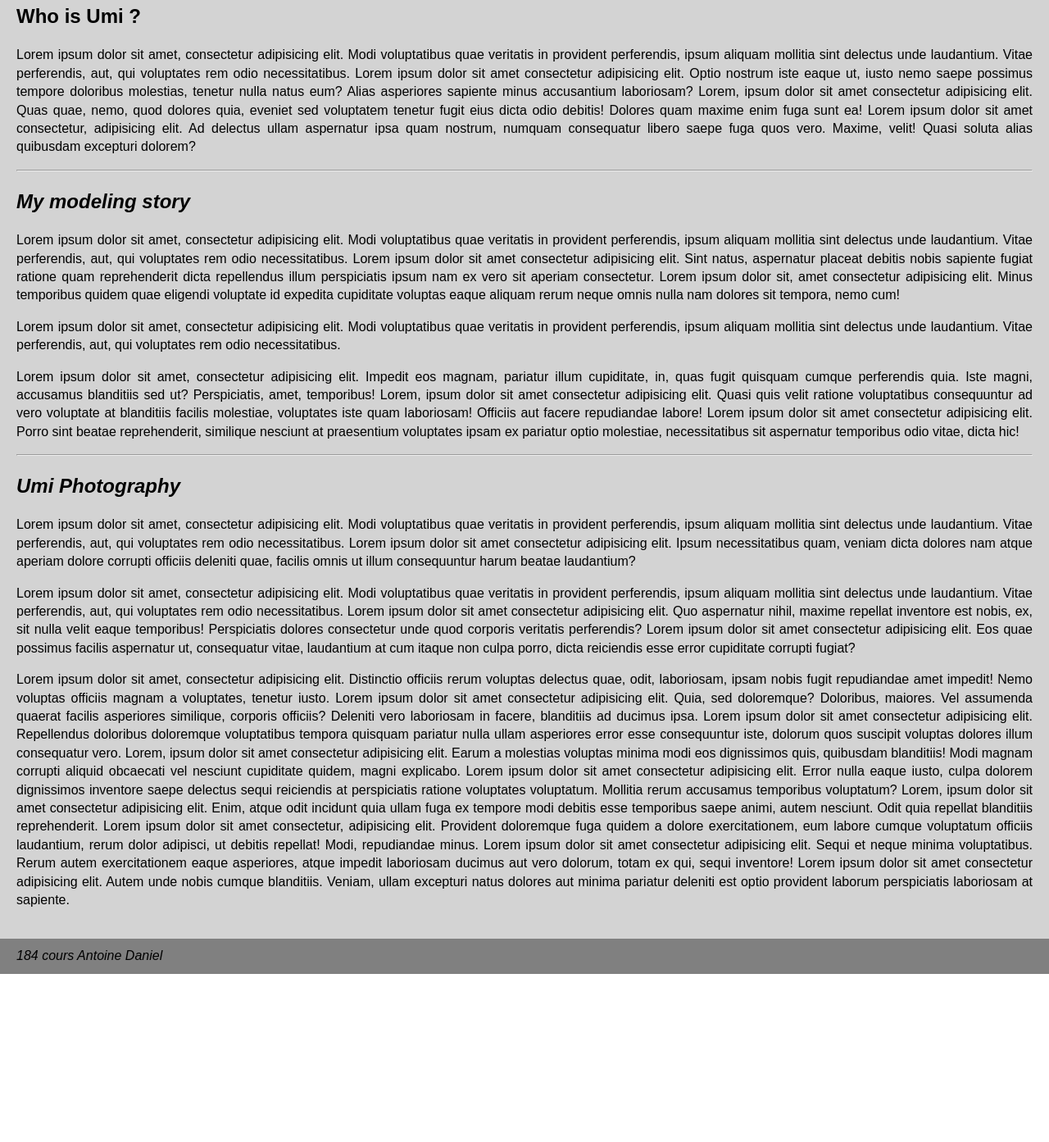
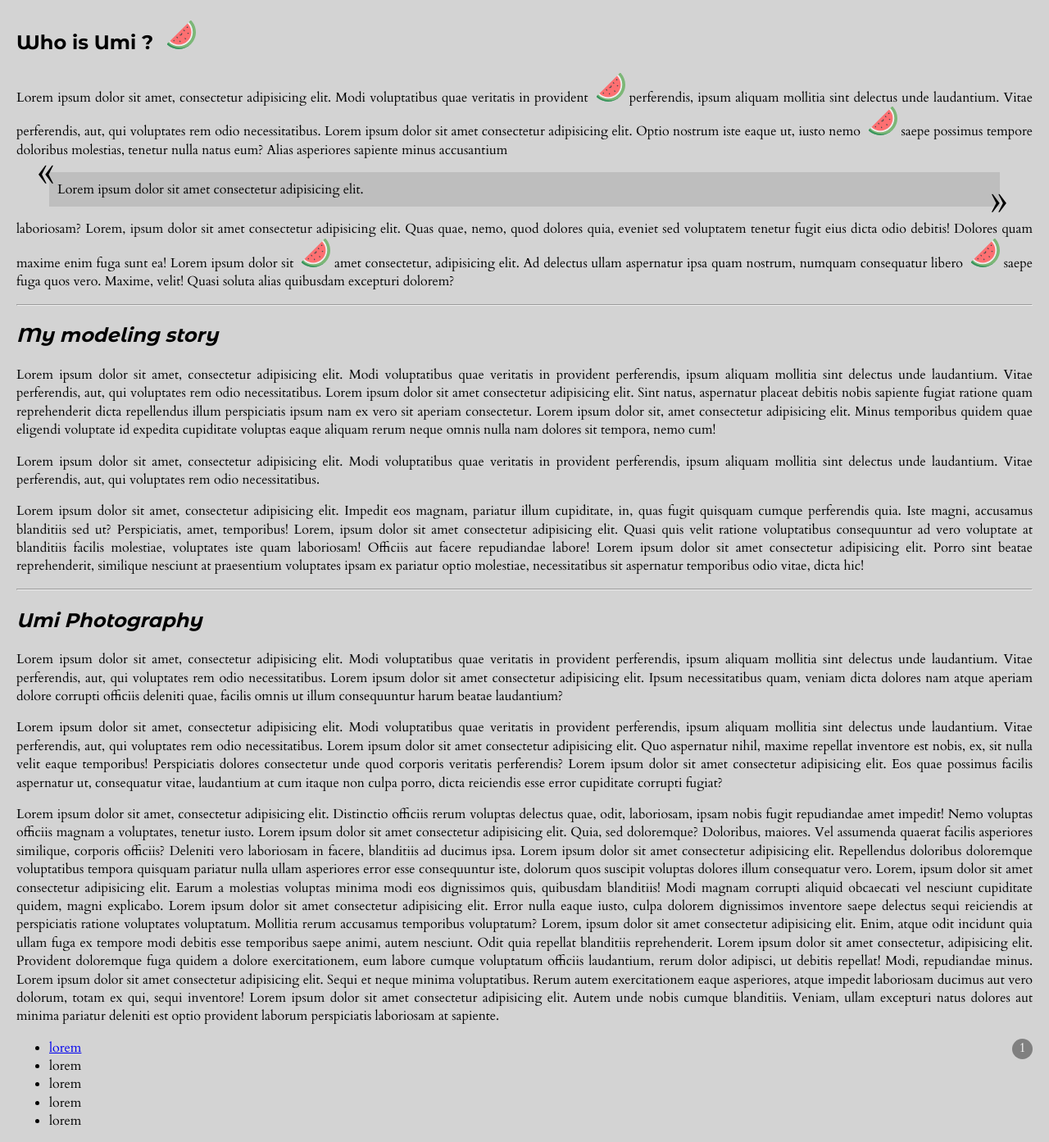
Before and after one commit to SpookyUmi/grafikart_CSS, a plain HTML site: page index.html in a window 1280 px wide. Shown: the part 227-1620 px from the top of the page at 82% size. Before the commit the page ends 1415 px from the top, so only its background shows below. Drawn offline with Linux system fonts and the light colour scheme.

Commit message:
continue tryouts (grafikart course)

```diff
--- a/index.html
+++ b/index.html
@@ -6,7 +6,7 @@
   <title>Spooky Umi Portfolio</title>
   <meta name="description" content="Texte descriptif blablabla">
   <link rel="stylesheet" href="style.css" media="screen">
-  <link rel="stylesheet" href="print.css" media="print">
+  <link href="https://fonts.googleapis.com/css?family=Cardo|Montserrat+Alternates:700&display=swap" rel="stylesheet"> ">
 </head>
 
 <body>
@@ -22,16 +22,25 @@
   </header>
   <article class="main">
     <header class="post-header">
-      <h2>Who is Umi ?</h2>
+      <h2>Who is Umi ? <img src="img/watermelon.svg" alt="watermelon"></h2>
     </header>
     <p>
-      Lorem ipsum dolor sit amet, consectetur adipisicing elit. Modi voluptatibus quae veritatis in provident
+      Lorem ipsum dolor sit amet, consectetur adipisicing elit. Modi voluptatibus quae veritatis in provident<img
+        src="img/watermelon.svg" alt="watermelon">
       perferendis, ipsum aliquam mollitia sint delectus unde laudantium. Vitae perferendis, aut, qui voluptates rem odio
-      necessitatibus. Lorem ipsum dolor sit amet consectetur adipisicing elit. Optio nostrum iste eaque ut, iusto nemo
+      necessitatibus. Lorem ipsum dolor sit amet consectetur adipisicing elit. Optio nostrum iste eaque ut, iusto
+      nemo<img src="img/watermelon.svg" alt="watermelon">
       saepe possimus tempore doloribus molestias, tenetur nulla natus eum? Alias asperiores sapiente minus accusantium
+    </p>
+    <blockquote>
+      Lorem ipsum dolor sit amet consectetur adipisicing elit.
+    </blockquote>
+    <p>
       laboriosam? Lorem, ipsum dolor sit amet consectetur adipisicing elit. Quas quae, nemo, quod dolores quia, eveniet
-      sed voluptatem tenetur fugit eius dicta odio debitis! Dolores quam maxime enim fuga sunt ea! Lorem ipsum dolor sit
-      amet consectetur, adipisicing elit. Ad delectus ullam aspernatur ipsa quam nostrum, numquam consequatur libero
+      sed voluptatem tenetur fugit eius dicta odio debitis! Dolores quam maxime enim fuga sunt ea! Lorem ipsum dolor
+      sit<img src="img/watermelon.svg" alt="watermelon">
+      amet consectetur, adipisicing elit. Ad delectus ullam aspernatur ipsa quam nostrum, numquam consequatur libero<img
+        src="img/watermelon.svg" alt="watermelon">
       saepe fuga quos vero. Maxime, velit! Quasi soluta alias quibusdam excepturi dolorem?</p>
     <hr>
     <h2><em>My modeling story</em></h2>
@@ -91,6 +100,13 @@
       Veniam, ullam excepturi natus dolores aut minima pariatur deleniti est optio provident laborum perspiciatis
       laboriosam at sapiente.
     </p>
+    <ul>
+      <li><a href="#" data-count="1">lorem</a></li>
+      <li>lorem</li>
+      <li>lorem</li>
+      <li>lorem</li>
+      <li>lorem</li>
+    </ul>
   </article>
   <footer class="footer">
     <address>
--- a/style.css
+++ b/style.css
@@ -1,7 +1,11 @@
 body {
   margin: 0;
   line-height: 1.4;
-  font-family: "Source Sans Pro", sans-serif
+  font-family: "Cardo", sans-serif;
+}
+
+header, h2 {
+  font-family: "Montserrat Alternates", sans-serif;
 }
 
 .header {
@@ -27,11 +31,22 @@ body {
   color: inherit;
   text-decoration: none;
   background-color: rgba(255,255,255,0.2);
+  transition: background-color .3s;
 }
 
 .header-nav a:hover {
   background-color: rgba(255,255,255,0.4);
-  /* text-decoration: underline; */
+}
+
+img {
+  margin-left: 10px;
+  width: 35px;
+  transition: transform cubic-bezier(.66,-0.5,.28,1.4) .5s;
+}
+
+img:hover {
+  transform: rotate(40deg) scale(1.5);
+
 }
 
 .homepage {
@@ -61,6 +76,41 @@ body {
   text-align: justify;
 }
 
+blockquote {
+  background: rgba(0,0,0,0.1);
+  padding: 10px;
+  position: relative;
+}
+
+blockquote::before {
+  content: "«";
+  position: absolute;
+  top: -10px;
+  left: -15px;
+  font-size: 60px;
+  line-height: 1.4rem;
+}
+
+blockquote::after {
+  content: "»";
+  position: absolute;
+  bottom: -5px;
+  right: -10px;
+  font-size: 60px;
+  line-height: 1.4rem;
+}
+
+li:first-child a::after {
+  content: attr(data-count);
+  float: right;
+  background: grey;
+  width: 25px;
+  height: 25px;
+  text-align: center;
+  color: white;
+  border-radius: 50%;
+}
+
 .footer {
   background: grey;
   padding: 10px 20px;
```
Also changed, not shown: fonts/MontserratAlternates-Bold.otf (added), fonts/MontserratAlternates-Regular.otf (added), img/watermelon.svg (added).
